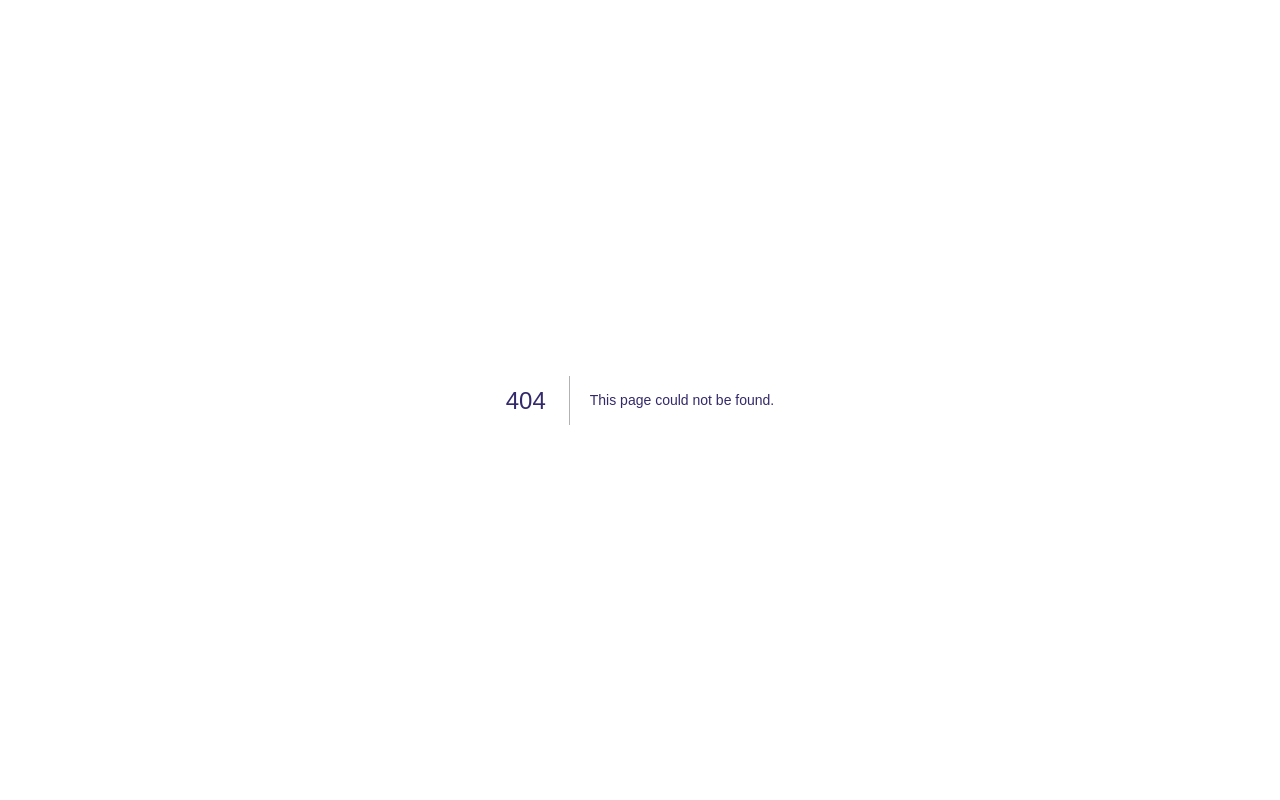
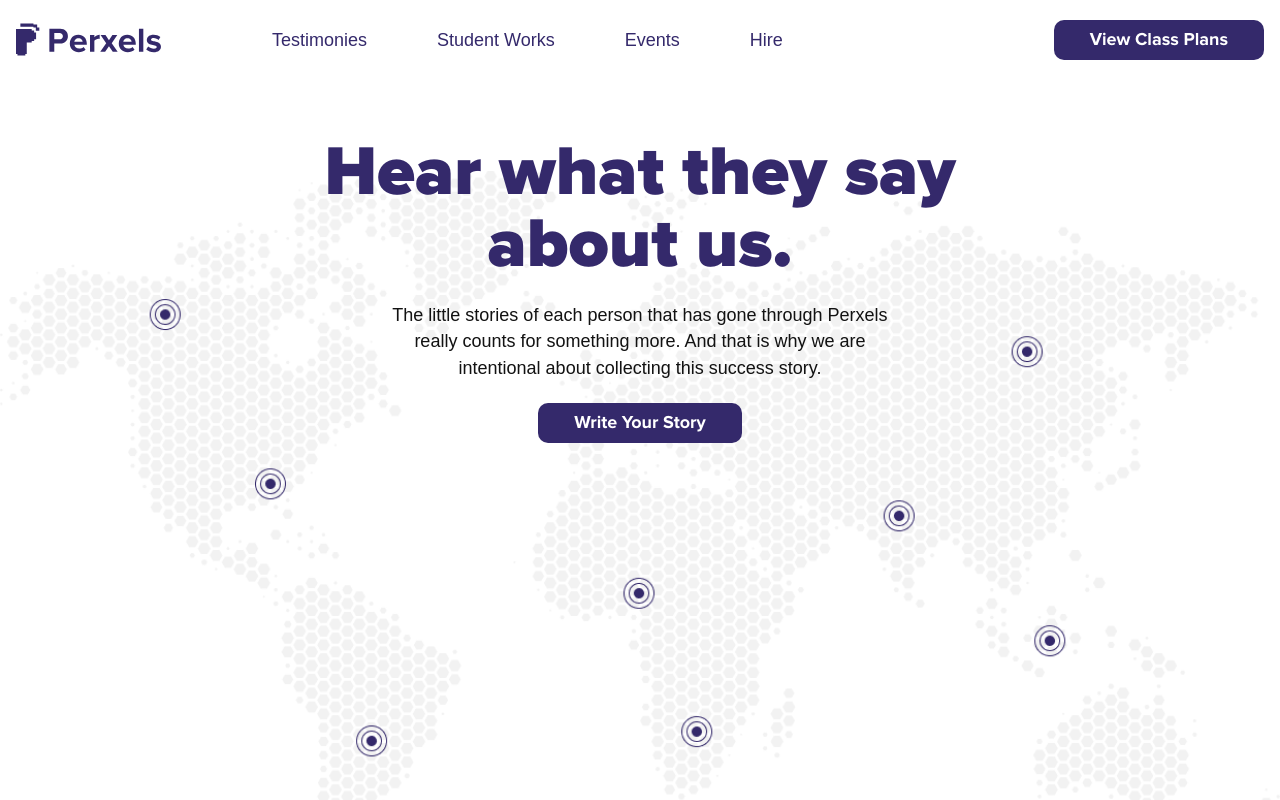
Before and after one commit to perxels/perxels-redesign, a Next.js app: page /testimonials in a window 1280 px wide. Before the commit this address had no page. Shown: the top 800 px of the page. Built offline with nearby package versions, Linux system fonts and the light colour scheme; a web font is replaced by a local one.

Commit message:
added testimonial

```diff
--- /dev/null
+++ b/features/testimonyhero/TestimonyGridContainer.tsx
@@ -0,0 +1,16 @@
+import React from 'react'
+import {Box} from '@chakra-ui/react'
+import { TestimonialGrid } from '../testimonial'
+import { TestimonyVideo } from '../testimonial/TestimonyVideo'
+import { TestimonialSlider } from '../testimonial/TestimonialSlider'
+export const TestimonyGridContainer = () => {
+  return (
+   <Box
+   p={["2rem 1.625rem","2rem 6.25rem"]}
+   >
+        <TestimonialGrid/>
+        <TestimonyVideo/>
+        <TestimonialSlider/>
+   </Box>
+  )
+}
--- /dev/null
+++ b/features/testimonyhero/TestimonyHero.tsx
@@ -0,0 +1,52 @@
+import React from 'react'
+import {Box, Img, Heading, Text, Button} from '@chakra-ui/react'
+
+
+export const TestimonyHero = () => {
+  return (
+    <Box
+    mt="3.5625rem"
+    mb="6.043125rem"
+    display={"flex"}
+    justifyContent={"center"}
+    h={"100vh"}
+   backgroundImage={"url('/assets/images/testimonial/Map.png')"}
+    backgroundRepeat="no-repeat"
+    backgroundSize={'contain'}
+    backgroundPosition={['bottom center', 'center center']}
+    padding={['0 1.25rem', '0 0' ]}
+    >
+    <Box
+       display={['flex']}
+       flexDirection={['column']}
+       alignItems={['flex-start','center']}
+          >
+        <Heading
+        textAlign={['left', 'center', 'center']}
+        fontSize={['7xl', '8xl', '9xl']}
+        fontWeight={['800']}
+        lineHeight={['3.196875rem', '3.89rem', '4.475625rem']}
+        mb={['0.9375rem','1.375rem']}
+        w={['100%','70%']}
+        >
+        Hear what they  say about us.
+        </Heading>
+        <Text
+        textAlign={['left', 'center', 'center']}
+        maxW={['31.5625rem']}
+        fontSize={['1.375rem', 'xl']}
+        lineHeight={['2.005rem','1.64rem']}
+        color={'brand.dark.200'}
+        mb={['0.9375rem','1.375rem']}
+        >
+        The little stories of each person that has gone through Perxels really counts for something more. And that is why we are intentional about collecting this success story.
+        </Text>
+        <Button
+
+        >
+        Write Your Story
+        </Button>
+    </Box>
+    </Box>
+  )
+}
--- /dev/null
+++ b/features/testimonyhero/index.tsx
@@ -0,0 +1,2 @@
+export * from './TestimonyHero'
+export * from './TestimonyGridContainer'
--- /dev/null
+++ b/pages/testimonials.tsx
@@ -0,0 +1,14 @@
+import React from 'react'
+import { MainLayout } from '../layouts'
+import { TestimonyGridContainer, TestimonyHero } from '../features/testimonyhero'
+
+const testimonials = () => {
+  return (
+   <MainLayout>
+        <TestimonyHero />
+        <TestimonyGridContainer/>
+   </MainLayout>
+  )
+}
+
+export default testimonials
```
Also changed, not shown: public/assets/images/testimonial/Map.png (added).
